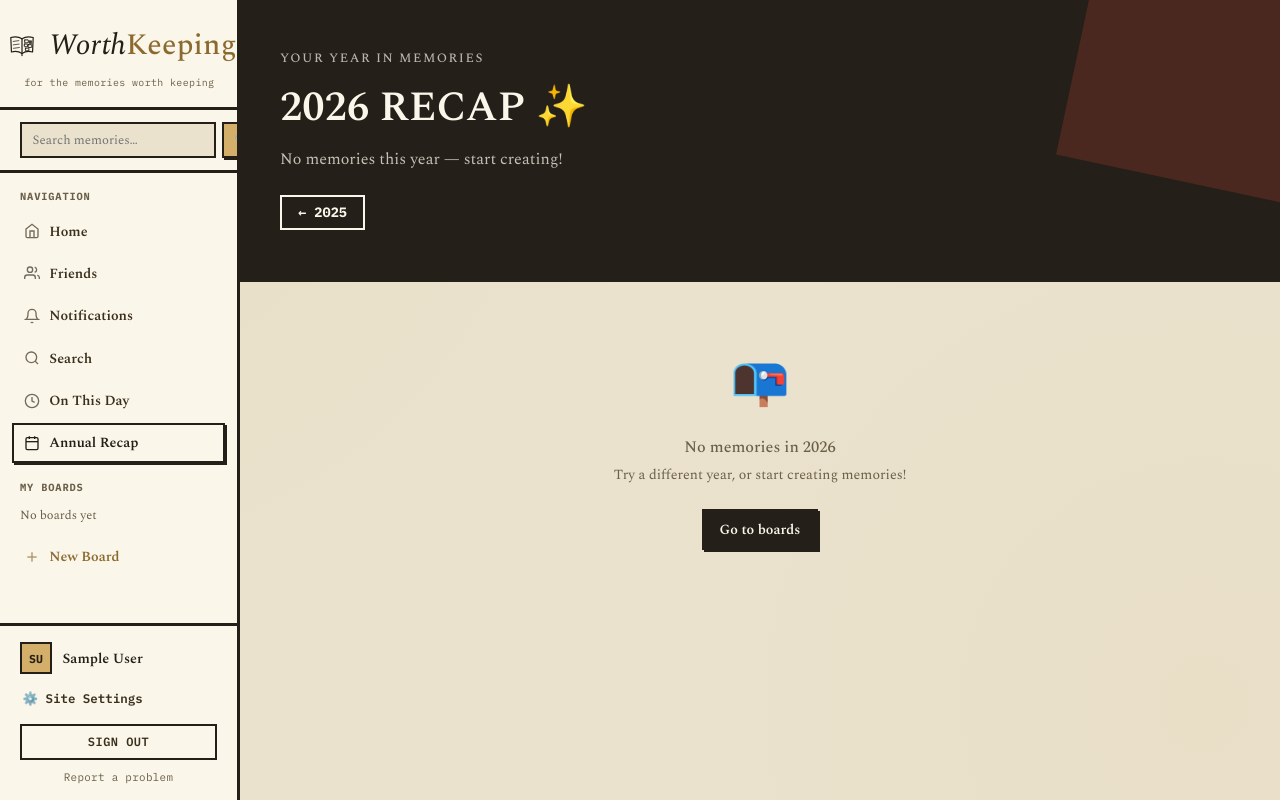
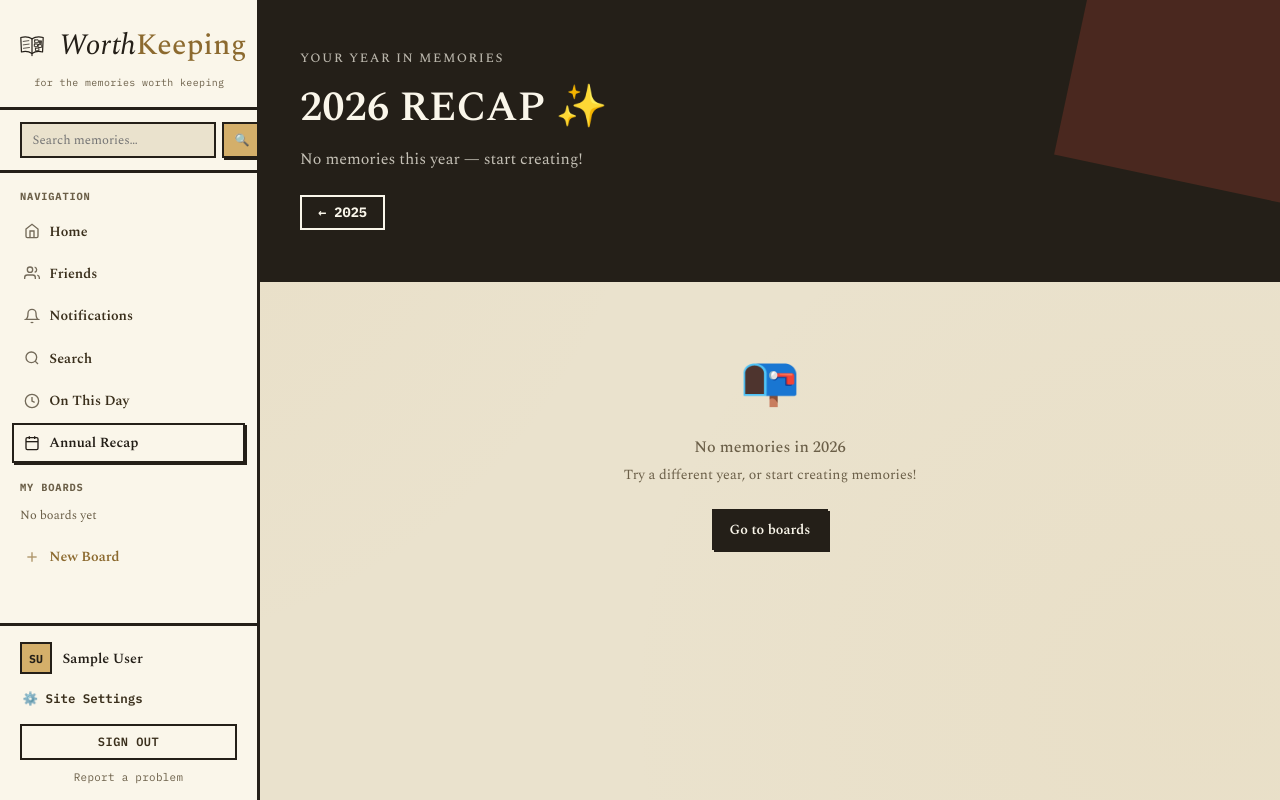
Before and after one commit to BlueWhiteTen/memboard, a Django app: page /recap/ in a window 1280 px wide. Run offline with Django 4.2, Linux system fonts and the light colour scheme; the visitor is signed in with stand-in values (Sample User, id 1); data comes from the database, SQL or seed files in the repository; data that the repository does not hold is empty.

Commit message:
sidebar wider

```diff
--- a/core/templates/core/base.html
+++ b/core/templates/core/base.html
@@ -39,7 +39,7 @@
             --avatar-green: #DFF5DA;
             --border: rgba(36, 31, 24, 0.16);
             --border-strong: #241F18;
-            --sidebar-w: 240px;
+            --sidebar-w: 260px;
             --note-yellow: #D4AF6A;
             --note-green: #5FB85B;
             --note-blue: #3FA7D6;
```
